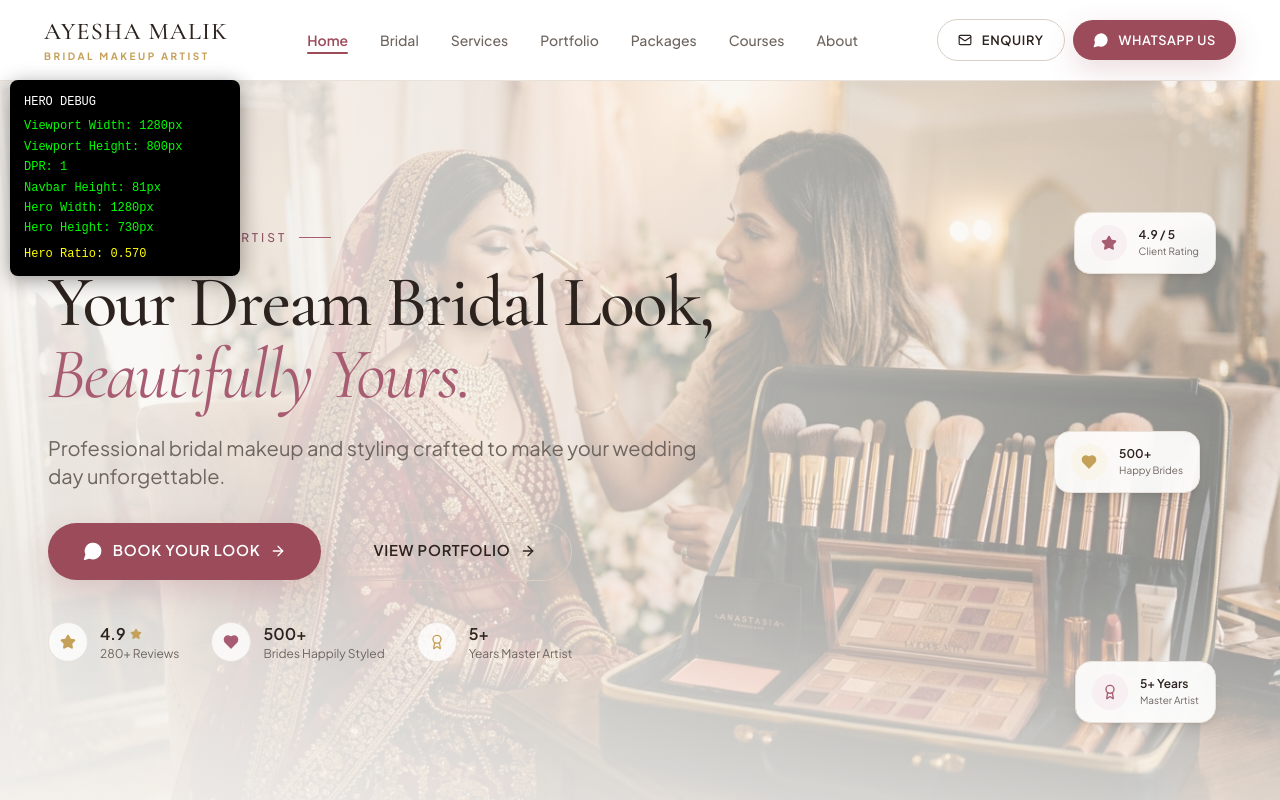
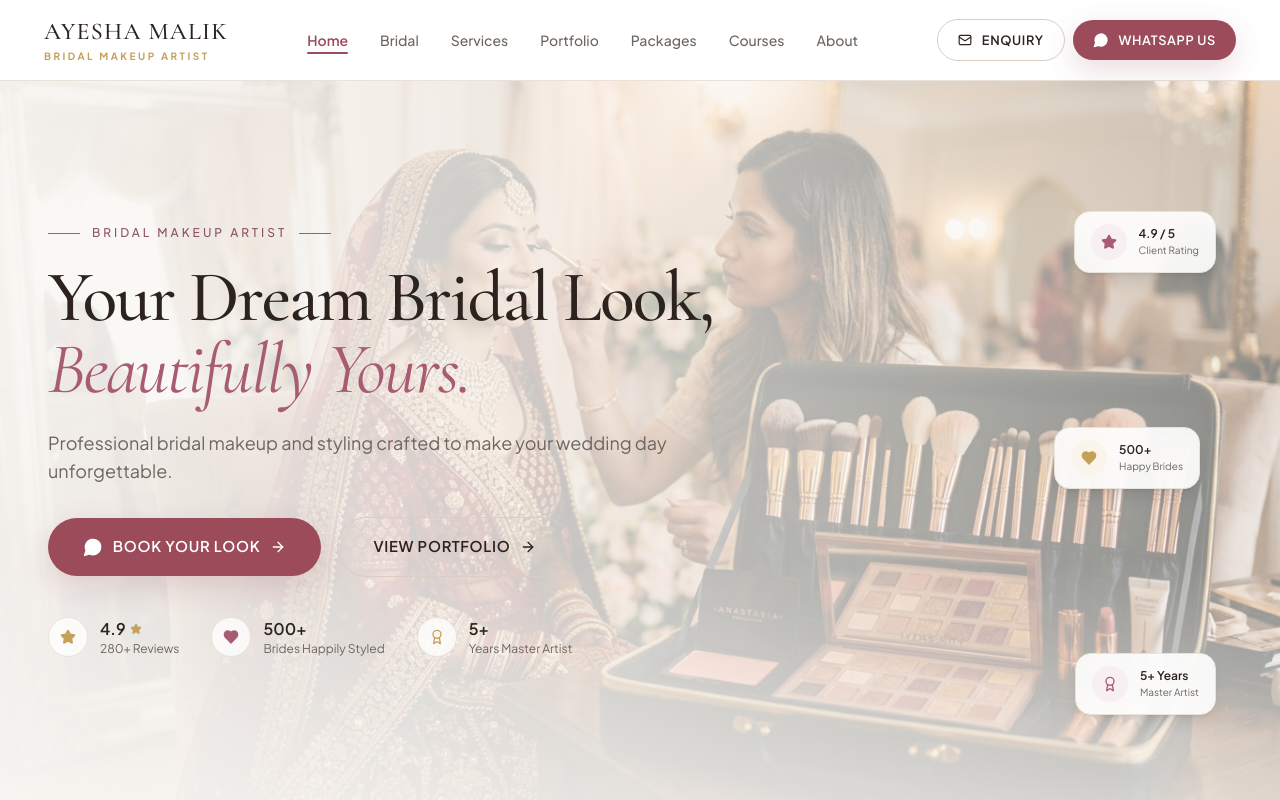
Before and after one commit to syedsarin/Makeup-Artist-Studio, a React (Vite) app: page / in a window 1280 px wide. Shown: the top 800 px of the page. Built offline with nearby package versions, Linux system fonts and the light colour scheme.

Commit message:
test production debug

```diff
--- a/src/components/Hero.jsx
+++ b/src/components/Hero.jsx
@@ -1,4 +1,4 @@
-import React, { useEffect, useState } from 'react';
+import React from 'react';
 import { motion } from 'framer-motion';
 import {
   MessageCircle,
@@ -13,44 +13,6 @@ import { openWhatsApp } from '../App';
 import heroBrideImg from '../assets/hero-bride-makeup.jpg';
 
 export default function Hero() {
-  const [debugInfo, setDebugInfo] = useState({
-    viewportWidth: 0,
-    viewportHeight: 0,
-    devicePixelRatio: 0,
-    navbarHeight: 0,
-    heroWidth: 0,
-    heroHeight: 0,
-  });
-
-  useEffect(() => {
-    const updateDebugInfo = () => {
-      const navbar = document.querySelector('header');
-      const hero = document.getElementById('hero');
-
-      setDebugInfo({
-        viewportWidth: window.innerWidth,
-        viewportHeight: window.innerHeight,
-        devicePixelRatio: window.devicePixelRatio,
-        navbarHeight: navbar?.offsetHeight || 0,
-        heroWidth: hero?.offsetWidth || 0,
-        heroHeight: hero?.offsetHeight || 0,
-      });
-    };
-
-    updateDebugInfo();
-
-    window.addEventListener('resize', updateDebugInfo);
-    window.addEventListener('orientationchange', updateDebugInfo);
-
-    const timer = setTimeout(updateDebugInfo, 500);
-
-    return () => {
-      window.removeEventListener('resize', updateDebugInfo);
-      window.removeEventListener('orientationchange', updateDebugInfo);
-      clearTimeout(timer);
-    };
-  }, []);
-
   const handlePortfolioClick = (e) => {
     e.preventDefault();
 
@@ -74,66 +36,8 @@ export default function Hero() {
   return (
     <section
       id="hero"
-      className="relative min-h-[calc(100vh-70px)] flex items-center py-8 sm:py-12 md:py-16 lg:py-20 overflow-hidden bg-[#FAF8F5]"
+      className="relative w-full aspect-[16/9] flex items-center overflow-hidden bg-[#FAF8F5]"
     >
-      {/* ================================================================
-          TEMPORARY DEBUG BOX
-          Remove this entire block after we identify the issue.
-      ================================================================= */}
-      <div
-        style={{
-          position: 'fixed',
-          top: '80px',
-          left: '10px',
-          zIndex: 99999,
-          background: '#000',
-          color: '#00ff00',
-          padding: '12px 14px',
-          fontSize: '12px',
-          lineHeight: '1.7',
-          fontFamily: 'monospace',
-          borderRadius: '8px',
-          boxShadow: '0 4px 20px rgba(0,0,0,0.4)',
-          minWidth: '230px',
-          pointerEvents: 'none',
-        }}
-      >
-        <div style={{ color: '#fff', marginBottom: '4px' }}>
-          HERO DEBUG
-        </div>
-
-        <div>
-          Viewport Width: {debugInfo.viewportWidth}px
-        </div>
-
-        <div>
-          Viewport Height: {debugInfo.viewportHeight}px
-        </div>
-
-        <div>
-          DPR: {debugInfo.devicePixelRatio}
-        </div>
-
-        <div>
-          Navbar Height: {debugInfo.navbarHeight}px
-        </div>
-
-        <div>
-          Hero Width: {debugInfo.heroWidth}px
-        </div>
-
-        <div>
-          Hero Height: {debugInfo.heroHeight}px
-        </div>
-
-        <div style={{ marginTop: '5px', color: '#ffff00' }}>
-          Hero Ratio:{' '}
-          {debugInfo.heroWidth > 0
-            ? (debugInfo.heroHeight / debugInfo.heroWidth).toFixed(3)
-            : '0'}
-        </div>
-      </div>
-
       {/* ================================================================
           HERO BACKGROUND IMAGE
       ================================================================= */}
@@ -144,10 +48,13 @@ export default function Hero() {
           className="absolute inset-0 w-full h-full object-cover object-center"
         />
 
+        {/* Main soft overlay */}
         <div className="absolute inset-0 bg-[#FAF8F5]/55" />
 
-        <div className="absolute inset-0 bg-gradient-to-r from-[#FAF8F5]/80 via-[#FAF8F5]/40 to-transparent" />
+        {/* Left-side readability gradient */}
+        <div className="absolute inset-0 bg-gradient-to-r from-[#FAF8F5]/90 via-[#FAF8F5]/50 to-transparent" />
 
+        {/* Bottom fade */}
         <div className="absolute inset-x-0 bottom-0 h-1/3 bg-gradient-to-t from-[#FAF8F5]/60 to-transparent" />
       </div>
 
@@ -163,7 +70,7 @@ export default function Hero() {
               initial={{ opacity: 0, y: 15 }}
               animate={{ opacity: 1, y: 0 }}
               transition={{ duration: 0.7 }}
-              className="mb-5"
+              className="mb-4 sm:mb-5"
             >
               <div className="flex items-center gap-3">
                 <span className="h-px w-8 bg-[#A85C72]" />
@@ -176,7 +83,7 @@ export default function Hero() {
               </div>
             </motion.div>
 
-            {/* Heading */}
+            {/* Main Heading */}
             <motion.h1
               initial={{ opacity: 0, y: 20 }}
               animate={{ opacity: 1, y: 0 }}
@@ -202,12 +109,12 @@ export default function Hero() {
                 duration: 0.7,
                 delay: 0.25,
               }}
-              className="mt-6 max-w-2xl text-base sm:text-lg md:text-xl leading-relaxed text-[#6E655F]"
+              className="mt-4 sm:mt-6 max-w-2xl text-sm sm:text-base md:text-lg leading-relaxed text-[#6E655F]"
             >
               {ARTIST_INFO.subtitle}
             </motion.p>
 
-            {/* Buttons */}
+            {/* CTA Buttons */}
             <motion.div
               initial={{ opacity: 0, y: 15 }}
               animate={{ opacity: 1, y: 0 }}
@@ -215,7 +122,7 @@ export default function Hero() {
                 duration: 0.7,
                 delay: 0.35,
               }}
-              className="mt-8 flex flex-wrap items-center gap-3 sm:gap-4"
+              className="mt-5 sm:mt-8 flex flex-wrap items-center gap-3 sm:gap-4"
             >
               <button
                 onClick={() => openWhatsApp()}
@@ -238,7 +145,9 @@ export default function Hero() {
               </button>
             </motion.div>
 
-            {/* Trust Stats */}
+            {/* ==========================================================
+                TRUST STATS
+            =========================================================== */}
             <motion.div
               initial={{ opacity: 0, y: 15 }}
               animate={{ opacity: 1, y: 0 }}
@@ -246,24 +155,24 @@ export default function Hero() {
                 duration: 0.7,
                 delay: 0.45,
               }}
-              className="mt-10 flex flex-wrap items-center gap-x-8 gap-y-5"
+              className="mt-6 sm:mt-10 flex flex-wrap items-center gap-x-6 sm:gap-x-8 gap-y-4 sm:gap-y-5"
             >
               {/* Rating */}
               <div className="flex items-center gap-3">
-                <div className="flex items-center justify-center w-10 h-10 rounded-full bg-white/80 border border-[#E8E2DA]">
+                <div className="flex items-center justify-center w-9 h-9 sm:w-10 sm:h-10 rounded-full bg-white/80 border border-[#E8E2DA]">
                   <Star className="w-4 h-4 text-[#C5A059] fill-[#C5A059]" />
                 </div>
 
                 <div>
                   <div className="flex items-center gap-1">
-                    <span className="font-semibold text-[#2C221E]">
+                    <span className="font-semibold text-sm sm:text-base text-[#2C221E]">
                       4.9
                     </span>
 
                     <Star className="w-3 h-3 text-[#C5A059] fill-[#C5A059]" />
                   </div>
 
-                  <p className="text-xs text-[#6E655F]">
+                  <p className="text-[10px] sm:text-xs text-[#6E655F]">
                     280+ Reviews
                   </p>
                 </div>
@@ -271,16 +180,16 @@ export default function Hero() {
 
               {/* Brides */}
               <div className="flex items-center gap-3">
-                <div className="flex items-center justify-center w-10 h-10 rounded-full bg-white/80 border border-[#E8E2DA]">
+                <div className="flex items-center justify-center w-9 h-9 sm:w-10 sm:h-10 rounded-full bg-white/80 border border-[#E8E2DA]">
                   <Heart className="w-4 h-4 text-[#A85C72] fill-[#A85C72]" />
                 </div>
 
                 <div>
-                  <div className="font-semibold text-[#2C221E]">
+                  <div className="font-semibold text-sm sm:text-base text-[#2C221E]">
                     500+
                   </div>
 
-                  <p className="text-xs text-[#6E655F]">
+                  <p className="text-[10px] sm:text-xs text-[#6E655F]">
                     Brides Happily Styled
                   </p>
                 </div>
@@ -288,16 +197,16 @@ export default function Hero() {
 
               {/* Experience */}
               <div className="flex items-center gap-3">
-                <div className="flex items-center justify-center w-10 h-10 rounded-full bg-white/80 border border-[#E8E2DA]">
+                <div className="flex items-center justify-center w-9 h-9 sm:w-10 sm:h-10 rounded-full bg-white/80 border border-[#E8E2DA]">
                   <Award className="w-4 h-4 text-[#C5A059]" />
                 </div>
 
                 <div>
-                  <div className="font-semibold text-[#2C221E]">
+                  <div className="font-semibold text-sm sm:text-base text-[#2C221E]">
                     5+
                   </div>
 
-                  <p className="text-xs text-[#6E655F]">
+                  <p className="text-[10px] sm:text-xs text-[#6E655F]">
                     Years Master Artist
                   </p>
                 </div>
```
